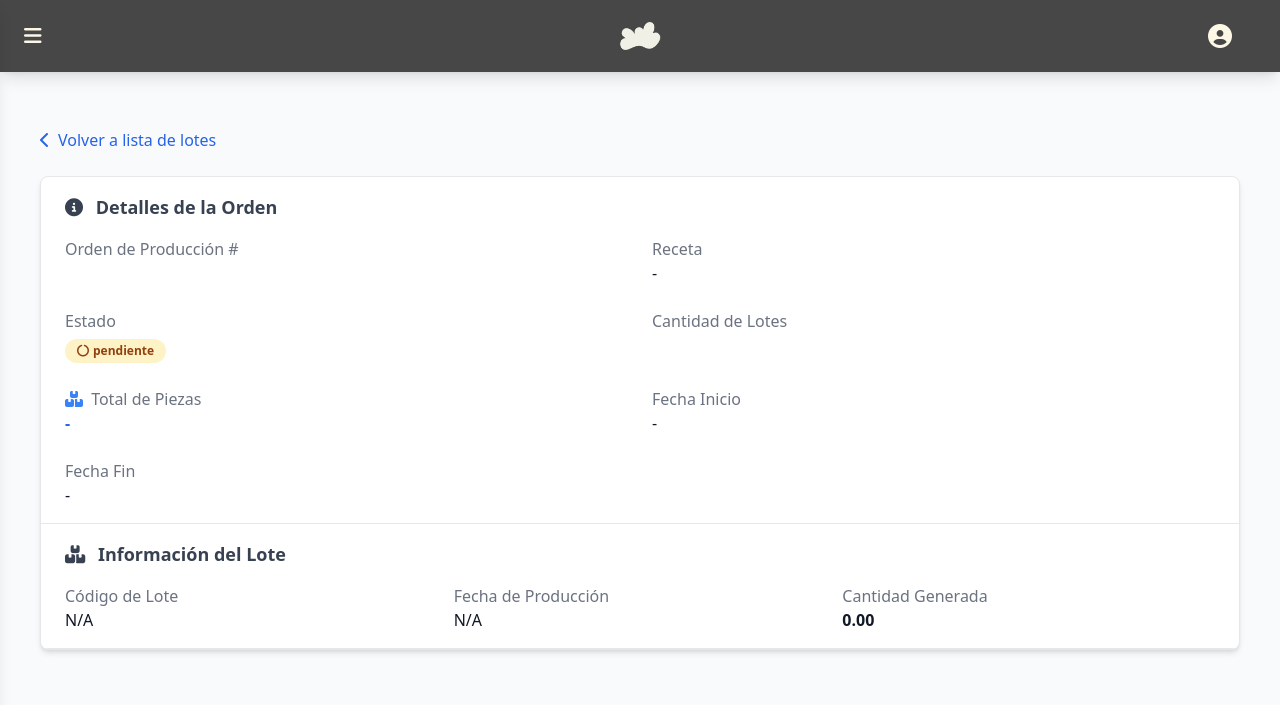
After one commit to IDGS-802-21002866/CloudBrew, a Python web app: template app/modules/lotes/templates/lotes/detalle.html in a window 1280 px wide. The commit adds this page. Shown: the top 705 px of the page. Run offline with Jinja, Linux system fonts and the light colour scheme; the template is opened without the code that fills it, so the values that code supplies are empty; style sheets or scripts are compiled from the project's sources.

```diff
--- a/app/modules/lotes/__init__.py
+++ b/app/modules/lotes/__init__.py
@@ -3,6 +3,6 @@ from flask import Blueprint
 from app.modules.lotes.model import LoteProduccion
 
 __all__ = ["LoteProduccion"]
-bp = Blueprint("lotes", __name__, url_prefix="", template_folder="templates/lotes")
+bp = Blueprint("lotes", __name__, url_prefix="/lotes", template_folder="templates/lotes")
 
 from . import routes
--- /dev/null
+++ b/app/modules/lotes/templates/lotes/detalle.html
@@ -0,0 +1,170 @@
+{% extends 'base.html' %}
+
+{% block title %}Detalle de Orden de Producción{% endblock %}
+
+{% block content %}
+<div class="container mx-auto px-4 py-8">
+
+  <div class="mb-6">
+    <a href="{{ url_for('lotes.listar') }}" class="text-blue-600 hover:text-blue-800 transition flex items-center">
+      <i class="fa-solid fa-chevron-left mr-2"></i>
+      Volver a lista de lotes
+    </a>
+  </div>
+
+  <div class="bg-white shadow-md rounded-lg overflow-hidden border border-gray-200">
+
+    <!-- Información de la orden -->
+    <div class="px-6 py-4 border-b border-gray-200">
+      <h2 class="text-lg font-semibold text-gray-700 mb-4">
+        <i class="fa-solid fa-circle-info mr-2"></i> Detalles de la Orden
+      </h2>
+      <div class="grid grid-cols-1 md:grid-cols-2 gap-6">
+        <div>
+          <span class="text-gray-500">Orden de Producción #</span>
+          <p class="font-medium text-gray-900">{{ produccion.id_produccion }}</p>
+        </div>
+        <div>
+          <span class="text-gray-500">Receta</span>
+          <p class="font-medium text-gray-900">
+            {{ produccion.receta.nombre if produccion.receta else '-' }}
+          </p>
+        </div>
+        <div>
+          <span class="text-gray-500">Estado</span>
+          <div class="mt-1">
+            {% if produccion.estado == 'completado' or produccion.estado == 'completada' %}
+              <span class="inline-flex items-center rounded-full px-3 py-1 text-xs font-semibold bg-green-100 text-green-800">
+                <i class="fa-solid fa-check-circle mr-1"></i> {{ produccion.estado }}
+              </span>
+            {% elif produccion.estado == 'en_proceso' or produccion.estado == 'en proceso' %}
+              <span class="inline-flex items-center rounded-full px-3 py-1 text-xs font-semibold bg-blue-100 text-blue-800">
+                <i class="fa-solid fa-hourglass-half mr-1"></i> {{ produccion.estado }}
+              </span>
+            {% elif produccion.estado == 'cancelado' or produccion.estado == 'cancelada' %}
+              <span class="inline-flex items-center rounded-full px-3 py-1 text-xs font-semibold bg-red-100 text-red-800">
+                <i class="fa-solid fa-times-circle mr-1"></i> {{ produccion.estado }}
+              </span>
+            {% else %}
+              <span class="inline-flex items-center rounded-full px-3 py-1 text-xs font-semibold bg-amber-100 text-amber-800">
+                <i class="fa-solid fa-circle-notch mr-1"></i> {{ produccion.estado or 'pendiente' }}
+              </span>
+            {% endif %}
+          </div>
+        </div>
+        <div>
+          <span class="text-gray-500">Cantidad de Lotes</span>
+          <p class="font-bold text-gray-900">{{ produccion.cantidad }}</p>
+        </div>
+        <div>
+          <span class="text-gray-500">
+            <i class="fa-solid fa-boxes-stacked mr-1 text-blue-500"></i> Total de Piezas
+          </span>
+          <p class="font-bold text-blue-600">
+            {% if produccion.receta and produccion.receta.cantidad_producida %}
+              {{ (produccion.receta.cantidad_producida * produccion.cantidad) | int }} piezas
+            {% else %}
+              -
+            {% endif %}
+          </p>
+        </div>
+        <div>
+          <span class="text-gray-500">Fecha Inicio</span>
+          <p class="font-medium text-gray-900">{{ produccion.fecha_inicio or '-' }}</p>
+        </div>
+        <div>
+          <span class="text-gray-500">Fecha Fin</span>
+          <p class="font-medium text-gray-900">{{ produccion.fecha_fin or '-' }}</p>
+        </div>
+      </div>
+    </div>
+
+    <!-- Información del Lote -->
+    <div class="px-6 py-4 border-b border-gray-200">
+      <h2 class="text-lg font-semibold text-gray-700 mb-4">
+        <i class="fa-solid fa-boxes-stacked mr-2"></i> Información del Lote
+      </h2>
+      <div class="grid grid-cols-1 md:grid-cols-3 gap-4">
+        <div>
+          <span class="text-gray-500">Código de Lote</span>
+          <p class="font-medium text-gray-900">{{ lote.codigo_lote if lote else 'N/A' }}</p>
+        </div>
+        <div>
+          <span class="text-gray-500">Fecha de Producción</span>
+          <p class="font-medium text-gray-900">
+            {{ lote.fecha_produccion.strftime('%Y-%m-%d') if lote and lote.fecha_produccion else 'N/A' }}
+          </p>
+        </div>
+        <div>
+          <span class="text-gray-500">Cantidad Generada</span>
+          <p class="font-bold text-gray-900">
+            {{ '%.2f'|format(lote.cantidad_generada or 0) if lote else '0.00' }}
+          </p>
+        </div>
+      </div>
+    </div>
+
+    <!-- Procesos de producción -->
+    {% if procesos %}
+    <div class="px-6 py-4 border-b border-gray-200">
+      <h2 class="text-lg font-semibold text-gray-700 mb-4">
+        <i class="fa-solid fa-tasks mr-2"></i> Procesos de Producción
+      </h2>
+      <div class="overflow-x-auto">
+        <table class="min-w-full">
+          <thead class="bg-gray-50">
+            <tr>
+              <th class="px-6 py-3 text-left text-xs font-medium text-gray-500 uppercase tracking-wider">Orden</th>
+              <th class="px-6 py-3 text-left text-xs font-medium text-gray-500 uppercase tracking-wider">Proceso</th>
+              <th class="px-6 py-3 text-left text-xs font-medium text-gray-500 uppercase tracking-wider">Estado</th>
+              <th class="px-6 py-3 text-left text-xs font-medium text-gray-500 uppercase tracking-wider">Duración Est.</th>
+            </tr>
+          </thead>
+          <tbody class="bg-white divide-y divide-gray-200">
+            {% for proceso in procesos | sort(attribute='orden') %}
+            <tr class="hover:bg-gray-50 transition-colors">
+              <td class="px-6 py-4 whitespace-nowrap text-sm font-semibold text-gray-900">
+                <span class="inline-flex items-center justify-center w-8 h-8 rounded-full bg-blue-100 text-blue-700">
+                  {{ proceso.orden }}
+                </span>
+              </td>
+              <td class="px-6 py-4 text-sm text-gray-900 font-medium">
+                {{ proceso.proceso.nombre if proceso.proceso else '-' }}
+              </td>
+              <td class="px-6 py-4 whitespace-nowrap text-sm">
+                {% if proceso.estado == 'completado' %}
+                  <span class="inline-flex items-center rounded-full px-3 py-1 text-xs font-semibold bg-green-100 text-green-800">
+                    <i class="fa-solid fa-check-circle mr-1"></i> Completado
+                  </span>
+                {% elif proceso.estado == 'en proceso' %}
+                  <span class="inline-flex items-center rounded-full px-3 py-1 text-xs font-semibold bg-blue-100 text-blue-800">
+                    <i class="fa-solid fa-hourglass-half mr-1"></i> En Proceso
+                  </span>
+                {% elif proceso.estado == 'cancelado' %}
+                  <span class="inline-flex items-center rounded-full px-3 py-1 text-xs font-semibold bg-red-100 text-red-800">
+                    <i class="fa-solid fa-times-circle mr-1"></i> Cancelado
+                  </span>
+                {% else %}
+                  <span class="inline-flex items-center rounded-full px-3 py-1 text-xs font-semibold bg-amber-100 text-amber-800">
+                    <i class="fa-solid fa-circle-notch mr-1"></i> Pendiente
+                  </span>
+                {% endif %}
+               </td>
+              <td class="px-6 py-4 whitespace-nowrap text-sm text-gray-700">
+                {% if proceso.tiempo_estimado %}
+                  {{ proceso.tiempo_estimado }} min
+                {% else %}
+                  -
+                {% endif %}
+               </td>
+            </tr>
+            {% endfor %}
+          </tbody>
+        </table>
+      </div>
+    </div>
+    {% endif %}
+
+  </div>
+</div>
+{% endblock %}
--- a/app/templates/base.html
+++ b/app/templates/base.html
@@ -120,6 +120,11 @@
               <span class="truncate">Producción</span>
             </a>
 
+            <a href="{{ url_for('lotes.listar') }}" class="flex items-center gap-3 px-4 py-3 rounded-lg hover:bg-brew-bg transition">
+              <i class="fas fa-boxes-stacked w-5 flex-shrink-0"></i>
+              <span class="truncate">Lotes</span>
+            </a>
+
             <a href="#" class="flex items-center gap-3 px-4 py-3 rounded-lg hover:bg-brew-bg transition text-gray-400" title="Accesible desde Producción">
               <i class="fas fa-tasks w-5 flex-shrink-0"></i>
               <span class="truncate">Procesos Producción</span>
```
Also changed, not shown: app/modules/lotes/routes.py (+10 -2 lines), app/modules/lotes/templates/lotes/lista.html (+44 -1 lines).
